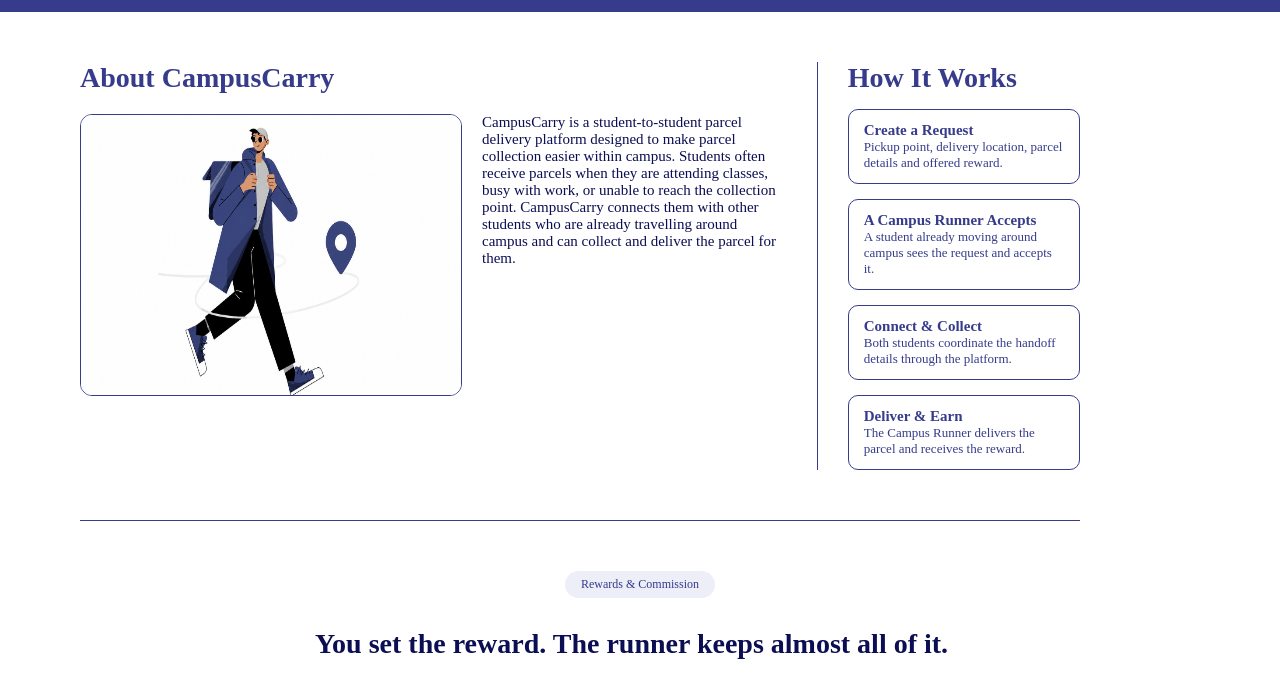
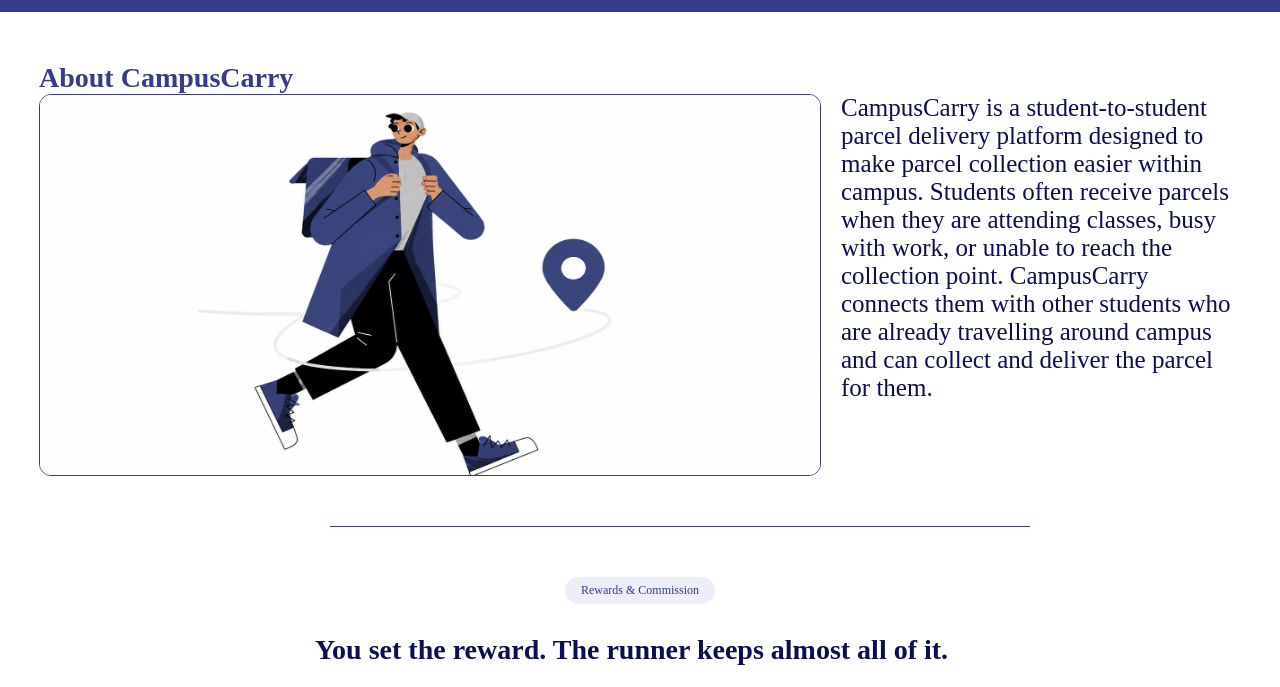
Before and after one commit to himanshish2/web-prog-project, a plain HTML site: page about.html in a window 1280 px wide. Shown: the part 56-743 px from the top of the page. Drawn offline with Linux system fonts and the light colour scheme.

Commit message:
removed the how it works section

```diff
--- a/about.html
+++ b/about.html
@@ -33,7 +33,7 @@
                     <div class="aboutLeftRow">
                         <img src="5b26235d-8107-4193-b206-2f32f9f5fd5f.png"
                              alt="Student handing a parcel to another student on campus"
-                             width="380" height="280" class="aboutImage">
+                             width="780" height="380" class="aboutImage">
                         <p class="aboutText">
                             CampusCarry is a student-to-student parcel
                             delivery platform designed to make parcel
@@ -47,35 +47,6 @@
                         </p>
                     </div>
                 </div>
-
-                <div class="aboutRight">
-                    <h2 class="sectionHeading">How It Works</h2>
-
-                    <article class="howBox">
-                        <h3>Create a Request</h3>
-                        <p>Pickup point, delivery location, parcel details
-                            and offered reward.</p>
-                    </article>
-
-                    <article class="howBox">
-                        <h3>A Campus Runner Accepts</h3>
-                        <p>A student already moving around campus sees the
-                            request and accepts it.</p>
-                    </article>
-
-                    <article class="howBox">
-                        <h3>Connect &amp; Collect</h3>
-                        <p>Both students coordinate the handoff details
-                            through the platform.</p>
-                    </article>
-
-                    <article class="howBox">
-                        <h3>Deliver &amp; Earn</h3>
-                        <p>The Campus Runner delivers the parcel and
-                            receives the reward.</p>
-                    </article>
-                </div>
-
             </div>
         </section>
 
@@ -163,7 +134,7 @@
         </div>
 
         <div class="footerBottom">
-            <p>&copy; 2026 CampusCarry. Academic project.</p>
+            <p>&copy; 2026 CampusCarry. Web Programming Project.</p>
         </div>
     </footer>
 
--- a/style.css
+++ b/style.css
@@ -106,26 +106,6 @@
    ratio can't drift regardless of content width. flex-basis:0
    forces the split to be governed entirely by flex-grow.
 ========================================================== */
-.aboutSection {
-    align-items: flex-start;
-    padding-left: 80px;
-}
-
-.aboutSplit {
-    display: flex;
-    flex-direction: row;
-    gap: 40px;
-    width: 1000px;
-}
-
-.aboutLeft {
-    display: flex;
-    flex-direction: column;
-    gap: 20px;
-    flex-grow: 3;
-    flex-basis: 0px;
-}
-
 .aboutLeftRow {
     display: flex;
     flex-direction: row;
@@ -137,41 +117,9 @@
     border-radius: 12px;
     border: 1px solid #363B8B;
 }
-
 .aboutText {
-    flex-grow: 1;
-    flex-basis: 0px;
-    font-size: 15px;
-}
-
-.aboutRight {
-    display: flex;
-    flex-direction: column;
-    gap: 15px;
-    flex-grow: 1;
-    flex-basis: 0px;
-    padding-left: 30px;
-    border-left: 1px solid #363B8B;
-}
-
-.howBox {
-    border: 1px solid #363B8B;
-    border-radius: 10px;
-    padding-top: 12px;
-    padding-bottom: 12px;
-    padding-left: 15px;
-    padding-right: 15px;
-    background-color: #ffffff;
-}
-
-.howBox h3 {
-    font-size: 15px;
-    color: #363B8B;
-}
-
-.howBox p {
-    font-size: 13px;
-    color: #363B8B;
+    width: 400px;
+    font-size: 25px;
 }
 
 /* ==========================================================
@@ -179,12 +127,12 @@
 ========================================================== */
 .dividerWrap {
     display: flex;
-    justify-content: flex-start;
+    justify-content: center;
     padding-left: 80px;
 }
 
 .dividerLine {
-    width: 1000px;
+    width: 700px;
     height: 1px;
     background-color: #363B8B;
 }
```
